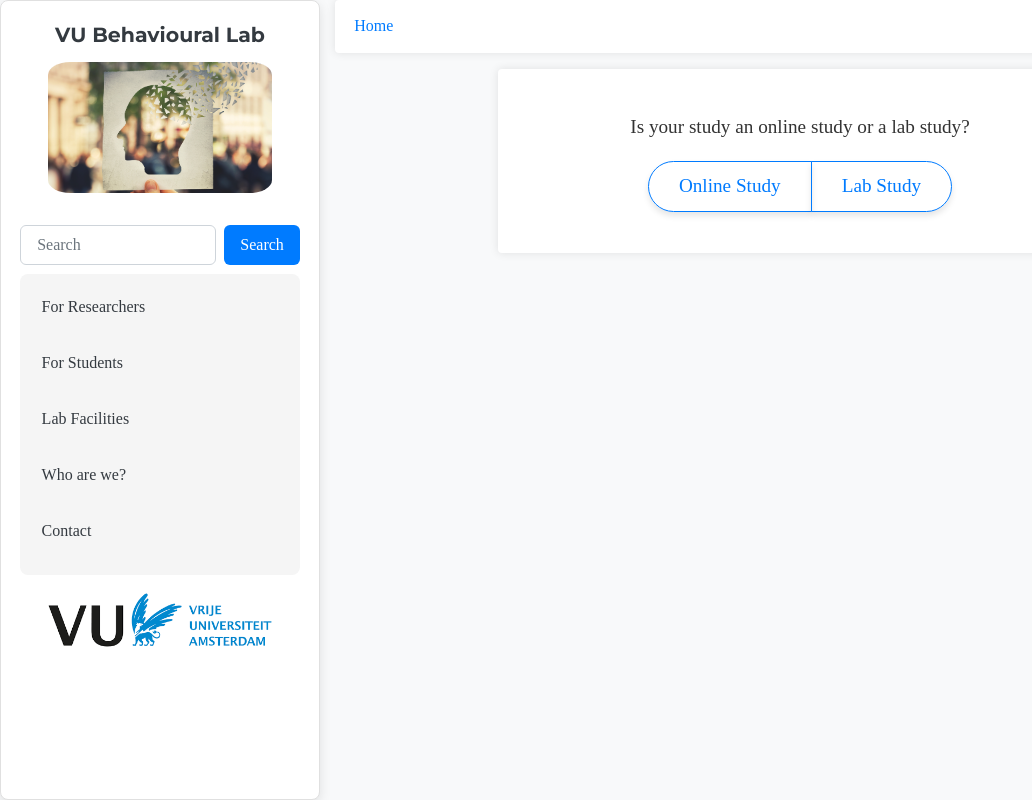
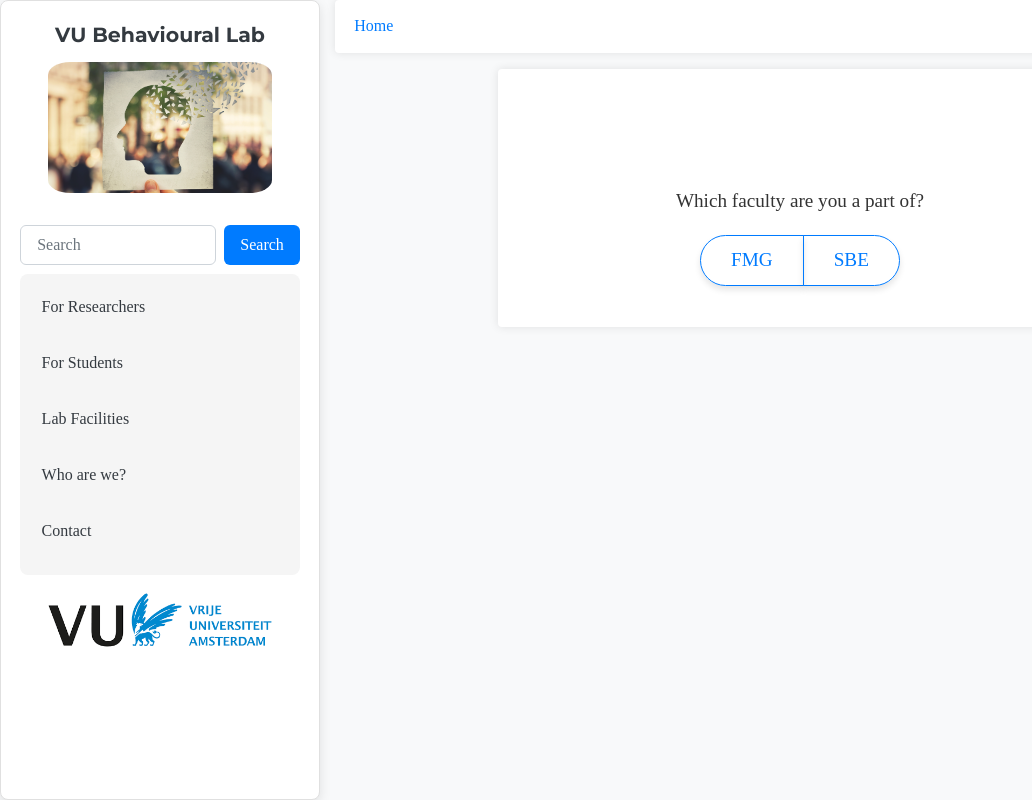
Before and after one commit to ardaergin/VBL, a Flask app: page /researcher-overview in a window 1280 px wide. Shown: the whole page, without its empty margins (0-1032 px from the left). Run offline with Flask 3, Linux system fonts and the light colour scheme; parts of the project's set-up code (start-up, migrations or seed data) failed here and were passed over; some libraries are stand-ins or nearby versions.

Commit message:
Updates on researcher overview — FMG added and other fixes

```diff
--- a/app/__init__.py
+++ b/app/__init__.py
@@ -10,7 +10,6 @@
     # Register blueprints
     register_blueprints(app)
 
-    # Initialize the Flask-Session extension
     Session(app)
 
     return app
--- a/app/config.py
+++ b/app/config.py
@@ -1,5 +1,6 @@
 import os
 from dotenv import load_dotenv
+from datetime import timedelta
 
 # Load environment variables from .env file
 load_dotenv()
@@ -12,9 +13,8 @@
     SESSION_USE_SIGNER = True
     SESSION_COOKIE_HTTPONLY = True
     SESSION_COOKIE_SECURE = os.getenv('SESSION_COOKIE_SECURE', 'false').strip().lower() in ['true', '1', 't']
-    # os.getenv('SESSION_COOKIE_SECURE', 'false').strip().lower() in ['true', '1', 't']
     SESSION_COOKIE_SAMESITE = os.getenv('SESSION_COOKIE_SAMESITE', 'Lax')
-    # os.getenv('SESSION_COOKIE_SAMESITE')
+    SESSION_LIFETIME = timedelta(days=1)
 
     FLASK_ENV = os.getenv('FLASK_ENV')
     DEBUG = os.getenv('FLASK_DEBUG', 'false').strip().lower() in ['true', '1', 't']
--- a/app/routes/main.py
+++ b/app/routes/main.py
@@ -6,11 +6,9 @@
 
 bp = Blueprint('main', __name__)
 
-
 @bp.route('/')
 def index():
     return redirect(url_for('main.show_page', page_name='home'))
-
 
 # Standalone route (e.g., /create-a-new-study)
 @bp.route('/<page_name>')
@@ -29,13 +27,11 @@
     else:
         return "Page not found", 404
 
-
-# Step-based route for all steps (e.g., /step-1/overview)
-@bp.route('/step-<int:step>/<study_type>/<assistant_status>/<page_name>')
-def show_step(step, study_type, assistant_status, page_name):
+@bp.route('/step-<int:step>/<faculty>/<study_type>/<assistant_status>/<page_name>')
+def show_step(step, faculty, study_type, assistant_status, page_name):
     """
-    Show the step pages based on the step number (1, 2, 3),
-    study type (lab/online), and assistant status (y/n).
+    Handle both online and lab studies, using the 'assistant_status'
+    as a placeholder for online studies (e.g., '/n/').
     """
     file_path = os.path.join('markdown_files', f'{page_name}.md')
 
@@ -43,7 +39,6 @@
         content = markdown_to_html(file_path)
         title = page_name.replace('_', ' ').capitalize()
 
-        # Dynamically get the step dictionary (step_1, step_2, etc.)
         step_data = {
             1: step_1,
             2: step_2,
@@ -53,12 +48,11 @@
         if not step_data:
             return "Step not found", 404
 
-        # Check if page exists for specific path (lab/online and assistant status)
+        # Use "online-n" as the key for online studies
         key = f"{study_type}-{assistant_status}"
         if page_name not in step_data.get(key, []):
             return "Page not found", 404
 
-        # Determine the current, previous, and next steps
         current_index = step_data[key].index(page_name)
         total_steps = len(step_data[key])
         current_step = current_index + 1
@@ -78,8 +72,9 @@
             previous_page=previous_page,
             next_page=next_page,
             step=step,
+            faculty=faculty,  # Make sure faculty is passed here
             study_type=study_type,  # Pass the study type
-            assistant_status=assistant_status,  # Pass the assistant status
+            assistant_status=assistant_status,  # Pass the assistant status (even if it's 'n' for online)
             breadcrumb_path=full_page_hierarchy.get(step, [{"name": "home", "display": "Home"}])
         )
     else:
@@ -88,22 +83,17 @@
 
 @bp.route('/researcher-account')
 def researcher_account():
-
-    page_name = "account-check"
-
     return render_template(
         'researcher_account.html',
         navigation=NAVIGATION,
-        breadcrumb_path = full_page_hierarchy.get(page_name, [{"name": "home", "display": "Home"}])
+        breadcrumb_path=full_page_hierarchy.get("account-check", [{"name": "home", "display": "Home"}])
     )
+
 
 @bp.route('/researcher-overview')
 def researcher_overview():
-
-    page_name = "account-check"
-
     return render_template(
         'researcher_overview.html',
         navigation=NAVIGATION,
-        breadcrumb_path = full_page_hierarchy.get(page_name, [{"name": "home", "display": "Home"}])
+        breadcrumb_path=full_page_hierarchy.get("account-check", [{"name": "home", "display": "Home"}])
     )
--- /dev/null
+++ b/app/static/css/researcher_overview.css
@@ -0,0 +1,31 @@
+
+.hidden {
+    display: none;
+}
+
+.badge-primary {
+    cursor: pointer;
+}
+
+.btn-outline-primary, .btn-outline-success {
+    padding: 10px 30px;
+    border-radius: 50px;
+    font-size: 1.2rem;
+    transition: background-color 0.3s, color 0.3s;
+}
+
+.btn-outline-primary:hover, .btn-outline-success:hover {
+    background-color: #007bff;
+    color: white;
+}
+
+.step-button:hover button {
+    transform: scale(1.05);
+    background-color: transparent;
+    color: #007bff;
+    border: 2px solid #007bff;
+}
+
+.step-button button {
+    background-color: transparent;
+}
--- /dev/null
+++ b/app/static/js/researcher_overview.js
@@ -0,0 +1,183 @@
+let faculty = '';
+let studyType = '';
+let assistantStatus = '';  // Updated variable
+
+function updateSelections() {
+    const selectionsRow = document.getElementById('selectedTags');
+    selectionsRow.innerHTML = ''; // Clear previous selections
+
+    if (faculty) {
+        const facultyTag = createSelectionTag(faculty);
+        selectionsRow.appendChild(facultyTag);
+    }
+    if (studyType) {
+        const studyTag = createSelectionTag(studyType);
+        selectionsRow.appendChild(studyTag);
+    }
+    if (assistantStatus) {
+        const assistantTag = createSelectionTag(assistantStatus);
+        selectionsRow.appendChild(assistantTag);
+    }
+
+    // Reveal selections row if there are selections
+    if (faculty || studyType || assistantStatus) {
+        document.getElementById('selectionsRow').classList.remove('hidden');
+        document.getElementById('changeSelectionBtn').classList.remove('hidden'); // Show the change selection button
+    } else {
+        document.getElementById('selectionsRow').classList.add('hidden');
+        document.getElementById('changeSelectionBtn').classList.add('hidden'); // Hide the change selection button
+    }
+}
+
+function createSelectionTag(label) {
+    const tag = document.createElement('span');
+    tag.classList.add('badge', 'badge-primary', 'mr-2', 'p-2');
+    tag.innerText = label;
+    return tag;
+}
+
+function handleFacultySelection(selectedFaculty) {
+    faculty = selectedFaculty;
+
+    // Reset button styles
+    document.getElementById('facultyFMG').classList.remove('btn-primary');
+    document.getElementById('facultyFMG').classList.add('btn-outline-primary');
+    document.getElementById('facultySBE').classList.remove('btn-primary');
+    document.getElementById('facultySBE').classList.add('btn-outline-primary');
+
+    // Highlight the chosen button
+    if (selectedFaculty === 'FMG') {
+        document.getElementById('facultyFMG').classList.add('btn-primary');
+        document.getElementById('facultyFMG').classList.remove('btn-outline-primary');
+    } else if (selectedFaculty === 'SBE') {
+        document.getElementById('facultySBE').classList.add('btn-primary');
+        document.getElementById('facultySBE').classList.remove('btn-outline-primary');
+    }
+
+    // Hide the faculty question and show the study type question
+    document.getElementById('facultyQuestion').classList.add('hidden');
+    document.getElementById('studyTypeQuestion').classList.remove('hidden');
+    updateSelections();  // Update selection display
+}
+
+function handleStudyType(type) {
+    studyType = type;
+
+    // Reset button styles
+    document.getElementById('studyOnline').classList.remove('btn-primary');
+    document.getElementById('studyOnline').classList.add('btn-outline-primary');
+    document.getElementById('studyLab').classList.remove('btn-primary');
+    document.getElementById('studyLab').classList.add('btn-outline-primary');
+
+    // Highlight the chosen button
+    if (type === 'Online Study') {
+        console.log('Online Study selected');  // Debugging
+        document.getElementById('studyOnline').classList.add('btn-primary');
+        document.getElementById('studyOnline').classList.remove('btn-outline-primary');
+
+        // Hide the study type question and reveal study steps immediately
+        document.getElementById('studyTypeQuestion').classList.add('hidden');
+        document.getElementById('studySteps').classList.remove('hidden');
+        assistantStatus = ''; // Clear assistant status for online studies
+        updateLinks();  // Now call updateLinks here
+    } else if (type === 'Lab Study') {
+        console.log('Lab Study selected');  // Debugging
+        document.getElementById('studyLab').classList.add('btn-primary');
+        document.getElementById('studyLab').classList.remove('btn-outline-primary');
+
+        // Hide the study type question and show the next question (Request Assistants)
+        document.getElementById('studyTypeQuestion').classList.add('hidden');
+        document.getElementById('nextQuestion').classList.remove('hidden');
+    }
+
+    updateSelections();  // Update selection display
+}
+
+function handleAssistants(status) {
+    assistantStatus = status;
+
+    // Reset button styles
+    document.getElementById('assistYes').classList.remove('btn-success');
+    document.getElementById('assistYes').classList.add('btn-outline-success');
+    document.getElementById('assistNo').classList.remove('btn-success');
+    document.getElementById('assistNo').classList.add('btn-outline-success');
+
+    // Highlight the chosen button
+    if (status === 'Request Assistants') {
+        document.getElementById('assistYes').classList.add('btn-success');
+        document.getElementById('assistYes').classList.remove('btn-outline-success');
+    } else if (status === 'Conduct Study Yourself') {
+        document.getElementById('assistNo').classList.add('btn-success');
+        document.getElementById('assistNo').classList.remove('btn-outline-success');
+    }
+
+    // Hide Assistants question and reveal study steps
+    document.getElementById('nextQuestion').classList.add('hidden');
+    document.getElementById('studySteps').classList.remove('hidden');
+    updateSelections();  // Update selection display
+    updateLinks();
+}
+
+function updateLinks() {
+    let studyPath = '';
+
+    if (studyType === 'Online Study') {
+        // Online Study doesn't need the assistant status, but we add '/n/' as a placeholder
+        studyPath = `${faculty}/online/n`;
+    } else {
+        // Lab study needs all three selections (faculty, study type, assistant status)
+        studyPath = `${faculty}/lab`;
+        studyPath += assistantStatus === 'Conduct Study Yourself' ? '/n' : '/y';
+    }
+
+    // Update the links with the correct path
+    document.getElementById('step1Link').href = `/step-1/${studyPath}/step-1-overview`;
+    document.getElementById('step2Link').href = `/step-2/${studyPath}/step-2-overview`;
+    document.getElementById('step3Link').href = `/step-3/${studyPath}/step-3-overview`;
+
+    console.log("Generated Links: ", {
+        step1: `/step-1/${studyPath}/step-1-overview`,
+        step2: `/step-2/${studyPath}/step-2-overview`,
+        step3: `/step-3/${studyPath}/step-3-overview`
+    });
+}
+
+// Reset all selections when the user clicks "Change Selection"
+function resetSelections() {
+    faculty = '';
+    studyType = '';
+    assistantStatus = '';  // Reset this variable as well
+
+    // Hide the selections row and change button
+    document.getElementById('selectionsRow').classList.add('hidden');
+    document.getElementById('changeSelectionBtn').classList.add('hidden');
+
+    // Clear previous selections
+    document.getElementById('selectedTags').innerHTML = '';
+
+    // Show the first question again
+    document.getElementById('facultyQuestion').classList.remove('hidden');
+    document.getElementById('studyTypeQuestion').classList.add('hidden');
+    document.getElementById('nextQuestion').classList.add('hidden');
+    document.getElementById('studySteps').classList.add('hidden');
+
+    // Reset button styles
+    resetButtonStyles();
+}
+
+function resetButtonStyles() {
+    document.getElementById('facultyFMG').classList.remove('btn-primary');
+    document.getElementById('facultyFMG').classList.add('btn-outline-primary');
+    document.getElementById('facultySBE').classList.remove('btn-primary');
+    document.getElementById('facultySBE').classList.add('btn-outline-primary');
+
+    document.getElementById('studyOnline').classList.remove('btn-primary');
+    document.getElementById('studyOnline').classList.add('btn-outline-primary');
+    document.getElementById('studyLab').classList.remove('btn-primary');
+    document.getElementById('studyLab').classList.add('btn-outline-primary');
+
+    document.getElementById('assistYes').classList.remove('btn-success');
+    document.getElementById('assistYes').classList.add('btn-outline-success');
+    document.getElementById('assistNo').classList.remove('btn-success');
+    document.getElementById('assistNo').classList.add('btn-outline-success');
+}
--- a/app/templates/researcher_overview.html
+++ b/app/templates/researcher_overview.html
@@ -1,29 +1,51 @@
 {% extends "base.html" %}
 
 {% block content %}
-<div class="container mt-3"> <!-- Reduced margin-top -->
+<div class="container mt-3">
 
-    <!-- Form for asking the user about the study type -->
-    <div class="form-group text-center">
+    <!-- Selections made will move to this row in the top-left -->
+    <div id="selectionsRow" class="d-flex flex-row justify-content-between align-items-center mb-4 hidden" style="min-height: 50px;">
+        <!-- Selections will be displayed here -->
+        <div id="selectedTags" class="d-flex flex-row align-items-center"></div>
+
+        <!-- Change Selection Button -->
+        <button id="changeSelectionBtn" class="btn btn-outline-danger hidden" onclick="resetSelections()">Change Selection</button>
+    </div>
+
+    <!-- Faculty question -->
+    <div id="facultyQuestion" class="form-group text-center">
+        <label class="d-block mb-3" style="font-size: 1.2rem;">Which faculty are you a part of?</label>
+
+        <!-- FMG / SBE buttons -->
+        <div class="btn-group" role="group" aria-label="Faculty question">
+            <button type="button" id="facultyFMG" class="btn btn-outline-primary btn-lg" onclick="handleFacultySelection('FMG')">FMG</button>
+            <button type="button" id="facultySBE" class="btn btn-outline-primary btn-lg" onclick="handleFacultySelection('SBE')">SBE</button>
+        </div>
+    </div>
+
+    <!-- Study type question, hidden initially -->
+    <div id="studyTypeQuestion" class="form-group text-center hidden">
         <label class="d-block mb-3" style="font-size: 1.2rem;">Is your study an online study or a lab study?</label>
 
         <!-- Online / Lab buttons -->
         <div class="btn-group" role="group" aria-label="Study type question">
-            <button type="button" id="studyOnline" class="btn btn-outline-primary btn-lg" onclick="handleStudyType('online')">Online Study</button>
-            <button type="button" id="studyLab" class="btn btn-outline-primary btn-lg" onclick="handleStudyType('lab')">Lab Study</button>
+            <button type="button" id="studyOnline" class="btn btn-outline-primary btn-lg" onclick="handleStudyType('Online Study')">Online Study</button>
+            <button type="button" id="studyLab" class="btn btn-outline-primary btn-lg" onclick="handleStudyType('Lab Study')">Lab Study</button>
         </div>
     </div>
 
-    <!-- PhD / Assistants question will be revealed after the first question -->
-    <div id="nextQuestion" class="form-group text-center hidden mt-4">
-        <label class="d-block mb-3" style="font-size: 1.2rem;">Are you a PhD student or will you request research assistants from VBL?</label>
-        <div class="btn-group" role="group" aria-label="PhD question">
-            <button type="button" id="phdYes" class="btn btn-outline-success btn-lg" onclick="handlePhdStatus('n')">PhD Student</button>
-            <button type="button" id="assistYes" class="btn btn-outline-success btn-lg" onclick="handlePhdStatus('y')">Request Assistants</button>
+    <!-- Assistants question, hidden initially -->
+    <div id="nextQuestion" class="form-group text-center hidden">
+        <label class="d-block mb-3" style="font-size: 1.2rem;">Will you be requesting research assistants from us? <br>
+            (<i>Please note that if you are a PhD student, you need to conduct your study yourself.</i>)
+        </label>
+        <div class="btn-group" role="group" aria-label="Assistants question">
+            <button type="button" id="assistYes" class="btn btn-outline-success btn-lg" onclick="handleAssistants('Request Assistants')">Yes</button>
+            <button type="button" id="assistNo" class="btn btn-outline-success btn-lg" onclick="handleAssistants('Conduct Study Yourself')">No</button>
         </div>
     </div>
 
-    <!-- Study Steps will be revealed after both questions are answered -->
+    <!-- Study Steps will be revealed after all questions are answered -->
     <div id="studySteps" class="mt-4 hidden">
         <h4 class="text-center">Your Steps</h4>
         <div class="step-buttons-container" style="display: flex; flex-direction: column; gap: 20px; margin-top: 20px;">
@@ -31,11 +53,11 @@
             <a href="#" id="step1Link" class="step-button">
                 <button style="
                     width: 100%;
-                    padding: 15px; /* Reduced padding */
+                    padding: 15px;
                     background-color: transparent;
                     border: 2px solid #007bff;
                     color: #007bff;
-                    font-size: 22px; /* Reduced font size */
+                    font-size: 22px;
                     border-radius: 8px;
                     text-align: center;
                     cursor: pointer;
@@ -77,91 +99,7 @@
     </div>
 </div>
 
-<script>
-    let studyType = '';
-    let phdStatus = '';
+<script src="{{ url_for('static', filename='js/researcher_overview.js') }}"></script>
+<link rel="stylesheet" href="{{ url_for('static', filename='css/researcher_overview.css') }}">
 
-    function handleStudyType(type) {
-        studyType = type;
-
-        // Reset button styles
-        document.getElementById('studyOnline').classList.remove('btn-primary');
-        document.getElementById('studyOnline').classList.add('btn-outline-primary');
-        document.getElementById('studyLab').classList.remove('btn-primary');
-        document.getElementById('studyLab').classList.add('btn-outline-primary');
-
-        // Highlight the chosen button
-        if (type === 'online') {
-            document.getElementById('studyOnline').classList.add('btn-primary');
-            document.getElementById('studyOnline').classList.remove('btn-outline-primary');
-        } else if (type === 'lab') {
-            document.getElementById('studyLab').classList.add('btn-primary');
-            document.getElementById('studyLab').classList.remove('btn-outline-primary');
-        }
-
-        // Show the next question
-        document.getElementById('nextQuestion').classList.remove('hidden');
-    }
-
-    function handlePhdStatus(status) {
-        phdStatus = status;
-
-        // Reset button styles
-        document.getElementById('phdYes').classList.remove('btn-success');
-        document.getElementById('phdYes').classList.add('btn-outline-success');
-        document.getElementById('assistYes').classList.remove('btn-success');
-        document.getElementById('assistYes').classList.add('btn-outline-success');
-
-        // Highlight the chosen button
-        if (status === 'n') {
-            document.getElementById('phdYes').classList.add('btn-success');
-            document.getElementById('phdYes').classList.remove('btn-outline-success');
-        } else if (status === 'y') {
-            document.getElementById('assistYes').classList.add('btn-success');
-            document.getElementById('assistYes').classList.remove('btn-outline-success');
-        }
-
-        // Show the study steps and update links
-        document.getElementById('studySteps').classList.remove('hidden');
-        updateLinks();
-    }
-
-    function updateLinks() {
-        let studyPath = studyType === 'online' ? 'online' : 'lab';
-        studyPath += phdStatus === 'n' ? '/n' : '/y';
-
-        document.getElementById('step1Link').href = `/step-1/${studyPath}/step-1-overview`;
-        document.getElementById('step2Link').href = `/step-2/${studyPath}/step-2-overview`;
-        document.getElementById('step3Link').href = `/step-3/${studyPath}/step-3-overview`;
-    }
-</script>
-
-<style>
-    .hidden {
-        display: none;
-    }
-
-    .btn-outline-primary, .btn-outline-success {
-        padding: 10px 30px;
-        border-radius: 50px;
-        font-size: 1.2rem;
-        transition: background-color 0.3s, color 0.3s;
-    }
-
-    .btn-outline-primary:hover, .btn-outline-success:hover {
-        background-color: #007bff;
-        color: white;
-    }
-
-    .step-button:hover button {
-        transform: scale(1.05);
-        background-color: transparent; /* Removed blue background */
-        color: #007bff;
-        border: 2px solid #007bff;
-    }
-
-    .step-button button {
-        background-color: transparent; /* Default to transparent */
-    }
-</style>
 {% endblock %}
--- a/app/utils/navigation.py
+++ b/app/utils/navigation.py
@@ -1,5 +1,5 @@
 NAVIGATION = [
-    {"name": "researcher", "display": "For Researchers"},
+    {"name": "researcher-account", "display": "For Researchers"},
     {"name": "how-to-participate", "display": "For Students"},
     {"name": "facilities", "display": "Lab Facilities"},
     {"name": "who-are-we", "display": "Who are we?"},
```
Also changed, not shown: app/templates/step_base.html (+13 -6 lines), app/utils/step_by_step.py (+4 -34 lines).
